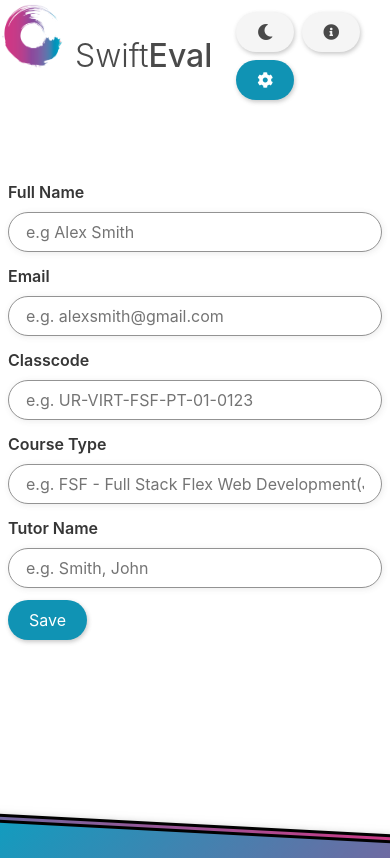
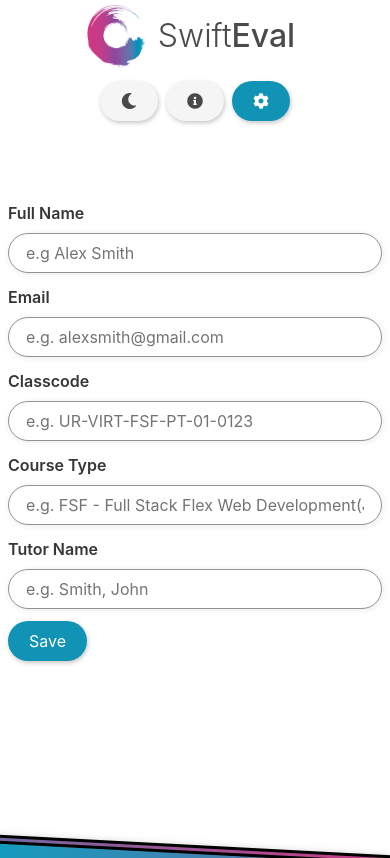
Before and after one commit to Ali-Row/EasyVal, a plain HTML site: page index.html in a window 390 px wide. Shown: the top 858 px of the page. Drawn offline with nearby package versions, Linux system fonts and the light colour scheme.

Commit message:
:lipstick: More responsive Nav

```diff
--- a/assets/css/style.css
+++ b/assets/css/style.css
@@ -108,3 +108,10 @@ input {
     display: none;
   }
 }
+
+@media screen and (max-width: 429px) {
+    .navbar {
+    flex-direction: column;
+    align-items: center;
+    }
+  }
```
